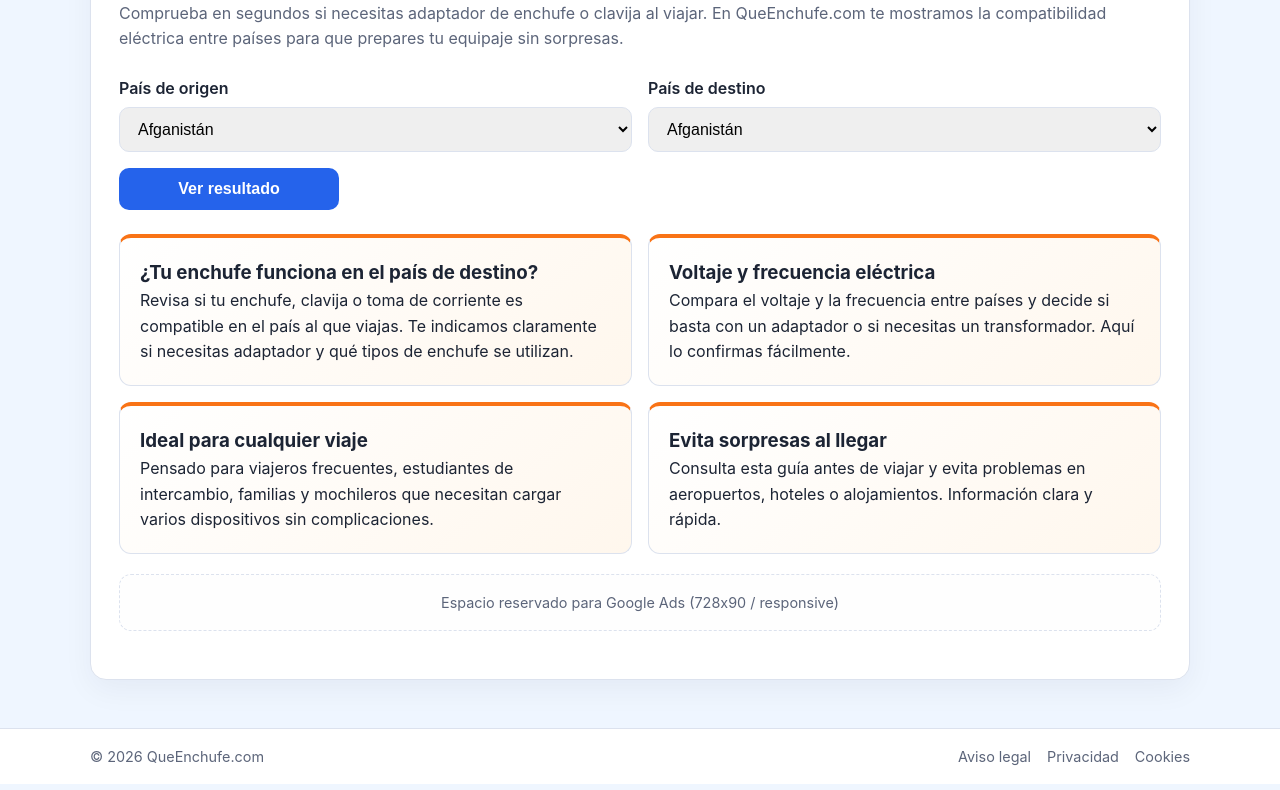
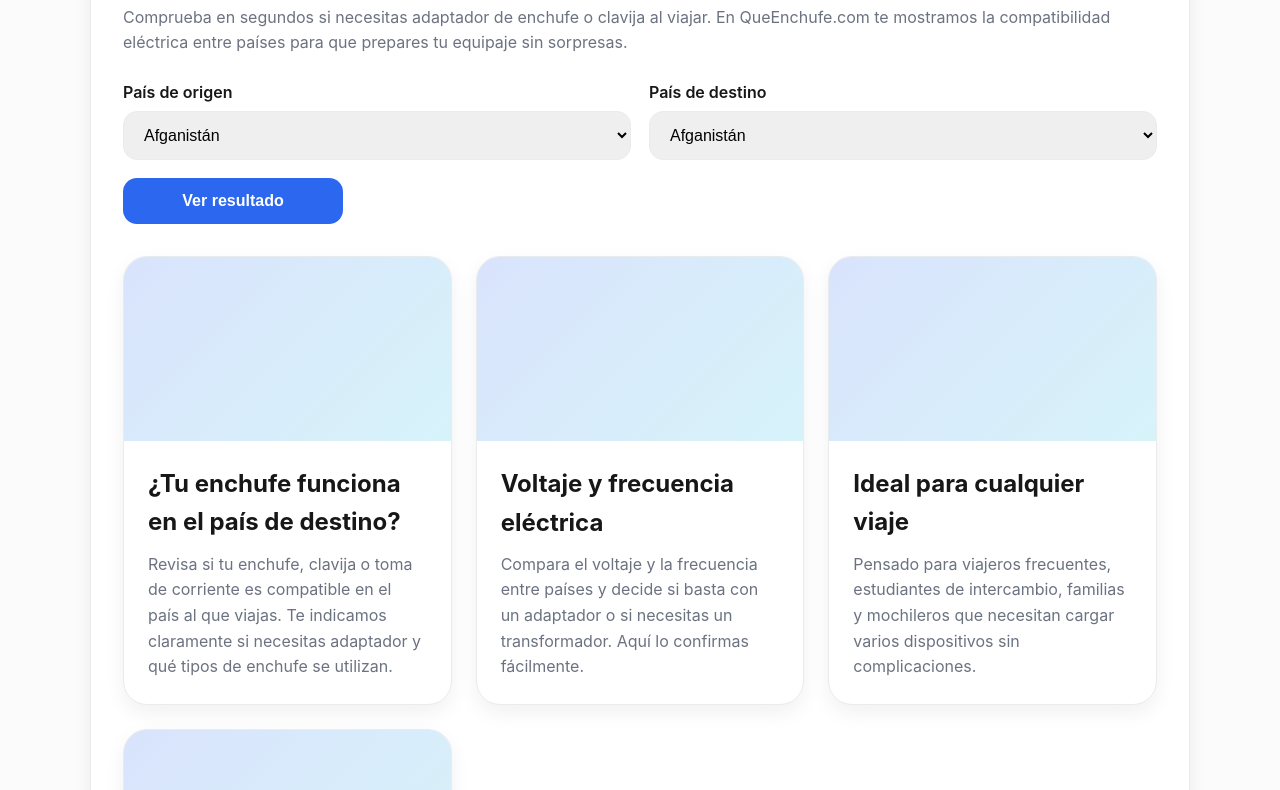
Before and after one commit to elpenultimo/queenchufe, a website: page index.html in a window 1280 px wide. Shown: the part 195-985 px from the top of the page. Drawn offline with Linux system fonts and the light colour scheme.

Commit message:
Refresh home card layout and styling

```diff
--- a/assets/styles.css
+++ b/assets/styles.css
@@ -1,19 +1,22 @@
 :root {
   color-scheme: light;
-  --bg: #eff6ff;
-  --text: #1c2434;
-  --muted: #5c657a;
-  --primary: #2563eb;
-  --accent: #f97316;
-  --soft-blue: #eff6ff;
-  --soft-orange: #fff7ed;
-  --card: #ffffff;
-  --border: #dce2ee;
+  --bg: #fbfbfb;
+  --surface: #ffffff;
+  --border: #e9ecef;
+  --text: #171717;
+  --muted: #6b7280;
+  --primary: #2c67ef;
+  --primary-dark: #2357cc;
+  --cyan: #60d0e9;
+  --green: #469a67;
+  --yellow: #f4c430;
+  --shadow-sm: 0 8px 20px rgba(23, 23, 23, 0.06);
+  --shadow-md: 0 14px 28px rgba(23, 23, 23, 0.12);
+  --focus-ring: rgba(96, 208, 233, 0.35);
   --success: #16a34a;
   --danger: #dc2626;
   --success-bg: #dcfce7;
   --danger-bg: #fee2e2;
-  --accent-glow: rgba(249, 115, 22, 0.2);
 }
 
 * {
@@ -40,7 +43,7 @@ a {
 }
 
 .site-header {
-  background: var(--card);
+  background: var(--surface);
   border-bottom: 1px solid var(--border);
   padding: 16px 0;
 }
@@ -57,6 +60,11 @@ a {
   color: var(--muted);
 }
 
+.nav a:hover,
+.nav a:focus-visible {
+  color: var(--primary);
+}
+
 .site-header .container,
 .site-footer .container {
   display: flex;
@@ -71,11 +79,11 @@ main {
 }
 
 .panel {
-  background: var(--card);
+  background: var(--surface);
   border: 1px solid var(--border);
-  border-radius: 16px;
-  padding: 28px;
-  box-shadow: 0 10px 30px rgba(19, 29, 52, 0.05);
+  border-radius: 24px;
+  padding: 32px;
+  box-shadow: var(--shadow-sm);
 }
 
 h1 {
@@ -90,8 +98,8 @@ h1 {
 
 .form {
   display: grid;
-  gap: 16px;
-  margin-bottom: 24px;
+  gap: 18px;
+  margin-bottom: 28px;
 }
 
 label {
@@ -102,17 +110,17 @@ label {
 
 select,
 button {
-  padding: 12px 14px;
-  border-radius: 10px;
+  padding: 14px 16px;
+  border-radius: 14px;
   border: 1px solid var(--border);
   font-size: 1rem;
 }
 
 select:focus-visible,
 button:focus-visible {
-  outline: 2px solid var(--accent);
+  outline: 2px solid var(--cyan);
   outline-offset: 2px;
-  box-shadow: 0 0 0 4px var(--accent-glow);
+  box-shadow: 0 0 0 4px var(--focus-ring);
 }
 
 button {
@@ -121,12 +129,13 @@ button {
   border: none;
   cursor: pointer;
   font-weight: 600;
+  width: 100%;
   transition: background 0.2s ease, transform 0.2s ease, box-shadow 0.2s ease;
 }
 
 button:hover {
-  background: linear-gradient(120deg, #2563eb, #1d4ed8);
-  box-shadow: 0 12px 24px rgba(37, 99, 235, 0.25);
+  background: var(--primary-dark);
+  box-shadow: 0 12px 24px rgba(44, 103, 239, 0.2);
   transform: translateY(-1px);
 }
 
@@ -135,8 +144,8 @@ button:hover {
   border-radius: 12px;
   padding: 16px;
   text-align: center;
-  background: #fefefe;
-  margin: 20px 0;
+  background: var(--surface);
+  margin: 24px 0;
 }
 
 .ad-placeholder {
@@ -165,35 +174,74 @@ button:hover {
 
 .grid {
   display: grid;
-  gap: 16px;
+  gap: 24px;
 }
 
 .info-cards {
-  margin-top: 24px;
-}
-
-.info-cards .card {
-  margin-top: 0;
+  margin-top: 32px;
 }
 
 .card {
-  background: var(--card);
+  background: var(--surface);
   border: 1px solid var(--border);
-  border-radius: 12px;
-  padding: 20px;
-  margin-top: 16px;
-  transition: border-color 0.2s ease, box-shadow 0.2s ease, transform 0.2s ease;
+  border-radius: 16px;
+  padding: 24px;
+  margin-top: 20px;
+  transition: box-shadow 0.2s ease, transform 0.2s ease;
 }
 
 .card:hover {
-  border-color: var(--accent);
-  box-shadow: 0 16px 30px rgba(19, 29, 52, 0.1);
+  box-shadow: var(--shadow-md);
   transform: translateY(-2px);
 }
 
-.info-cards .card {
-  border-top: 4px solid var(--accent);
-  background: linear-gradient(140deg, #ffffff 0%, var(--soft-orange) 100%);
+.card-tile {
+  background: var(--surface);
+  border: 1px solid var(--border);
+  border-radius: 24px;
+  overflow: hidden;
+  box-shadow: var(--shadow-sm);
+  display: flex;
+  flex-direction: column;
+  margin-top: 0;
+  transition: transform 0.2s ease, box-shadow 0.2s ease;
+}
+
+.card-tile:hover {
+  transform: translateY(-2px);
+  box-shadow: var(--shadow-md);
+}
+
+.card-tile__media {
+  aspect-ratio: 16 / 9;
+  background: linear-gradient(
+    135deg,
+    rgba(44, 103, 239, 0.18) 0%,
+    rgba(96, 208, 233, 0.25) 100%
+  );
+  position: relative;
+  overflow: hidden;
+}
+
+.card-tile__media img {
+  width: 100%;
+  height: 100%;
+  object-fit: cover;
+  display: block;
+}
+
+.card-tile__content {
+  padding: 24px;
+  display: grid;
+  gap: 10px;
+}
+
+.card-tile__content h3 {
+  font-size: clamp(1.2rem, 2.2vw, 1.5rem);
+}
+
+.card-tile__content p {
+  color: var(--muted);
 }
 
 .plug-list {
@@ -217,7 +265,7 @@ button:hover {
   height: 56px;
   border-radius: 999px;
   border: 1px solid var(--border);
-  background: var(--soft-blue);
+  background: rgba(44, 103, 239, 0.08);
   display: flex;
   align-items: center;
   justify-content: center;
@@ -225,8 +273,8 @@ button:hover {
 
 .plug-item:nth-child(even) .plug-image,
 .plug-item:nth-child(even) .plug-fallback {
-  background: var(--soft-orange);
-  border-color: rgba(249, 115, 22, 0.3);
+  background: rgba(96, 208, 233, 0.2);
+  border-color: rgba(96, 208, 233, 0.4);
 }
 
 .plug-label {
@@ -274,7 +322,7 @@ button:hover {
 
 .site-footer {
   border-top: 1px solid var(--border);
-  background: var(--card);
+  background: var(--surface);
   padding: 16px 0;
   font-size: 0.9rem;
   color: var(--muted);
@@ -294,8 +342,14 @@ button:hover {
 
 .footer-links a:hover,
 .footer-links a:focus-visible {
-  color: var(--accent);
-  text-decoration-color: var(--accent);
+  color: var(--primary);
+  text-decoration-color: var(--primary);
+}
+
+a:focus-visible {
+  outline: 2px solid var(--cyan);
+  outline-offset: 3px;
+  border-radius: 6px;
 }
 
 @media (min-width: 768px) {
@@ -307,9 +361,16 @@ button:hover {
   .form button {
     grid-column: span 2;
     width: 220px;
+    justify-self: start;
   }
 
   .grid {
     grid-template-columns: repeat(2, 1fr);
   }
 }
+
+@media (min-width: 1024px) {
+  .tile-grid {
+    grid-template-columns: repeat(3, 1fr);
+  }
+}
--- a/index.html
+++ b/index.html
@@ -47,22 +47,34 @@
         <button type="submit">Ver resultado</button>
       </form>
 
-      <section class="info-cards grid">
-        <article class="card">
+      <section class="info-cards grid tile-grid">
+        <article class="card-tile">
+          <div class="card-tile__media" aria-hidden="true"></div>
+          <div class="card-tile__content">
             <h3>¿Tu enchufe funciona en el país de destino?</h3>
             <p>Revisa si tu enchufe, clavija o toma de corriente es compatible en el país al que viajas. Te indicamos claramente si necesitas adaptador y qué tipos de enchufe se utilizan.</p>
+          </div>
         </article>
-        <article class="card">
+        <article class="card-tile">
+          <div class="card-tile__media" aria-hidden="true"></div>
+          <div class="card-tile__content">
             <h3>Voltaje y frecuencia eléctrica</h3>
             <p>Compara el voltaje y la frecuencia entre países y decide si basta con un adaptador o si necesitas un transformador. Aquí lo confirmas fácilmente.</p>
+          </div>
         </article>
-        <article class="card">
+        <article class="card-tile">
+          <div class="card-tile__media" aria-hidden="true"></div>
+          <div class="card-tile__content">
             <h3>Ideal para cualquier viaje</h3>
             <p>Pensado para viajeros frecuentes, estudiantes de intercambio, familias y mochileros que necesitan cargar varios dispositivos sin complicaciones.</p>
+          </div>
         </article>
-        <article class="card">
+        <article class="card-tile">
+          <div class="card-tile__media" aria-hidden="true"></div>
+          <div class="card-tile__content">
             <h3>Evita sorpresas al llegar</h3>
             <p>Consulta esta guía antes de viajar y evita problemas en aeropuertos, hoteles o alojamientos. Información clara y rápida.</p>
+          </div>
         </article>
       </section>
 
```
Lines whose indentation alone changed are shown as unchanged.
